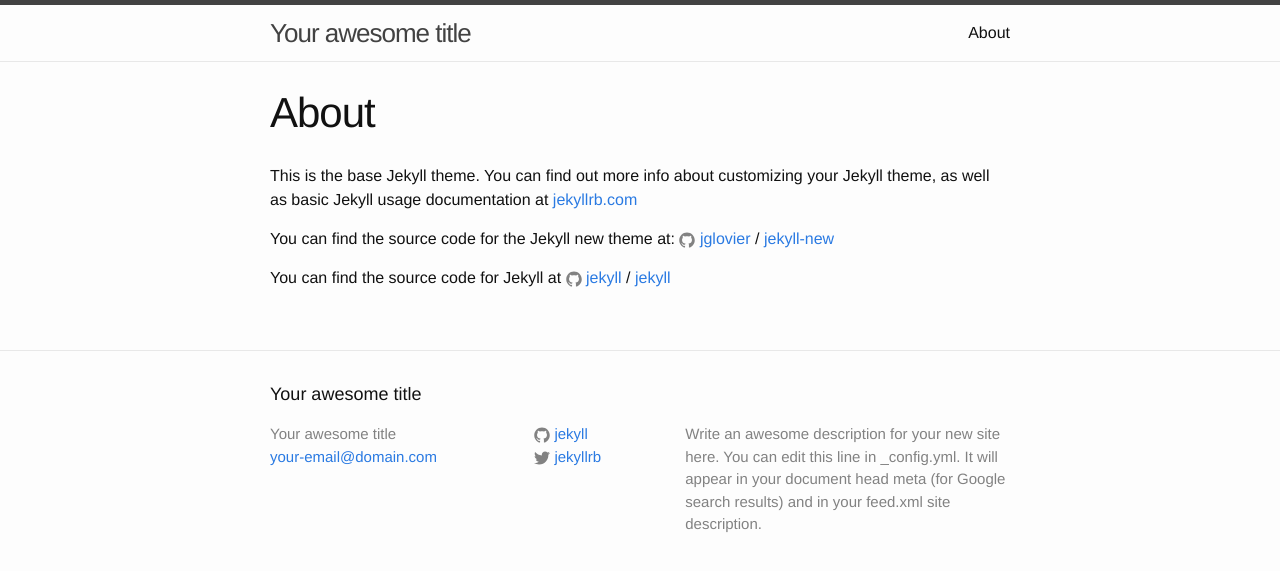
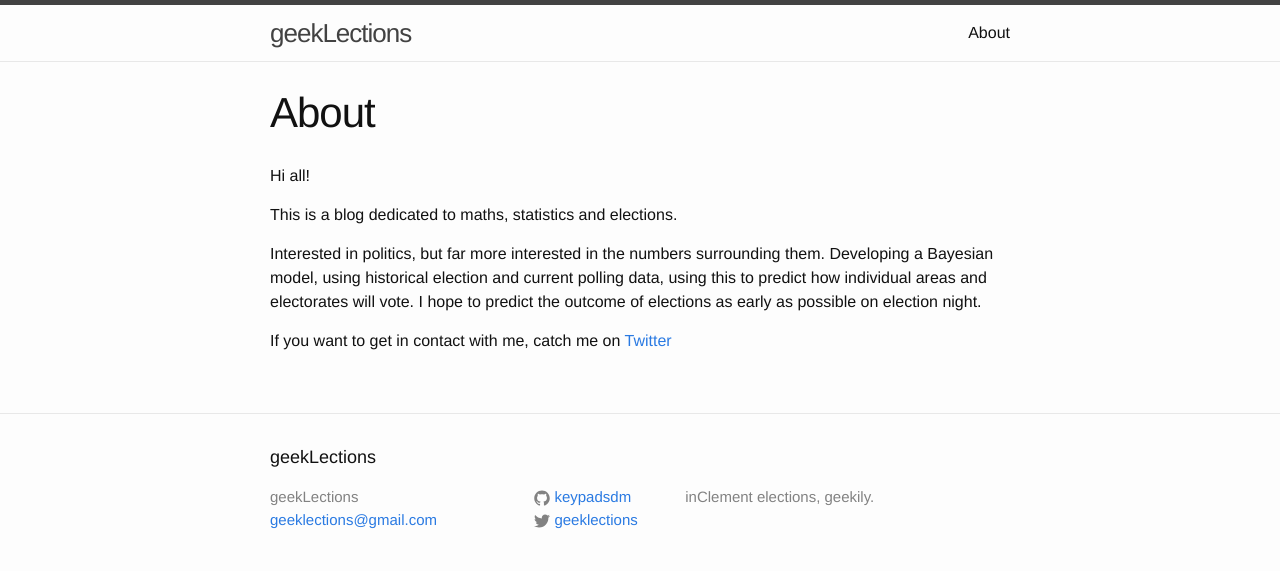
Before and after one commit to KeypadSDM/keypadsdm.github.io, a Jekyll site: the page built from about.md, in a window 1280 px wide. Shown: the top 571 px of the page. Built offline with Jekyll 4.4.1, drawn with Linux system fonts in a browser that asks for light colours.

Commit message:
Fixed config

```diff
--- a/_config.yml
+++ b/_config.yml
@@ -6,16 +6,14 @@
 # 'jekyll serve'. If you change this file, please restart the server process.
 
 # Site settings
-title: Your awesome title
-email: your-email@domain.com
+title: geekLections
+email: geeklections@gmail.com
 description: > # this means to ignore newlines until "baseurl:"
-  Write an awesome description for your new site here. You can edit this
-  line in _config.yml. It will appear in your document head meta (for
-  Google search results) and in your feed.xml site description.
+  inClement elections, geekily.
 baseurl: "" # the subpath of your site, e.g. /blog
-url: "http://yourdomain.com" # the base hostname & protocol for your site
-twitter_username: jekyllrb
-github_username:  jekyll
+url: "http://blog.yolo.pw" # the base hostname & protocol for your site
+twitter_username: geeklections
+github_username:  keypadsdm
 
 # Build settings
 markdown: kramdown
--- a/about.md
+++ b/about.md
@@ -3,6 +3,8 @@
 title: About
 permalink: /about/
 ---
+
+<!--
 
 This is the base Jekyll theme. You can find out more info about customizing your Jekyll theme, as well as basic Jekyll usage documentation at [jekyllrb.com](http://jekyllrb.com/)
 
@@ -13,3 +15,13 @@
 You can find the source code for Jekyll at
 {% include icon-github.html username="jekyll" %} /
 [jekyll](https://github.com/jekyll/jekyll)
+
+-->
+
+Hi all!
+
+This is a blog dedicated to maths, statistics and elections.
+
+Interested in politics, but far more interested in the numbers surrounding them. Developing a Bayesian model, using historical election and current polling data, using this to predict how individual areas and electorates will vote. I hope to predict the outcome of elections as early as possible on election night.
+
+If you want to get in contact with me, catch me on [Twitter](https://twitter.com/geeklections)
```
Also changed, not shown: 1 other file.
